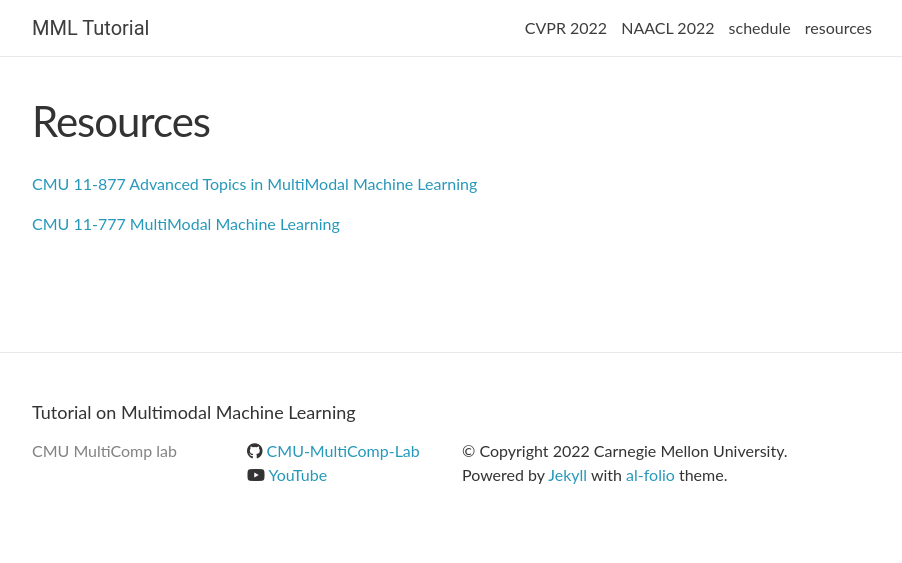
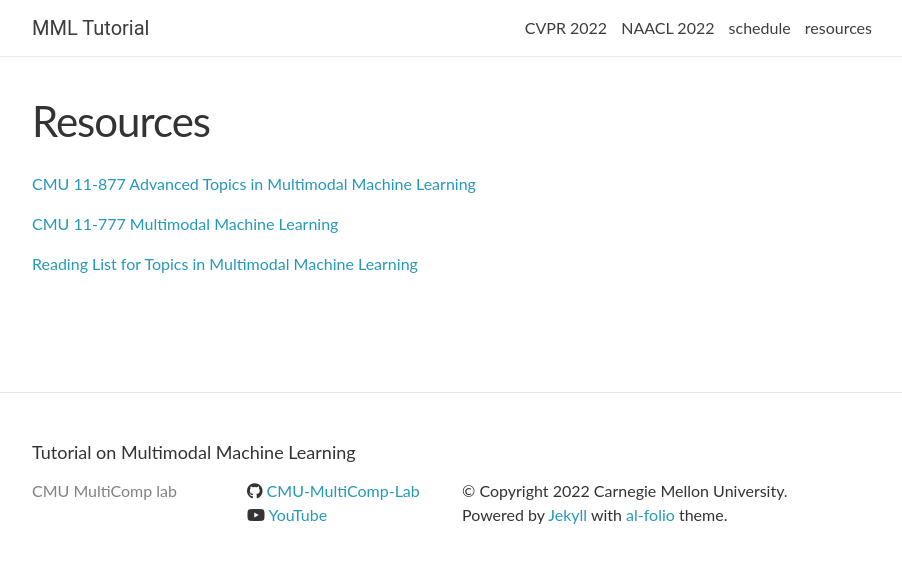
Before and after one commit to CMU-MultiComp-Lab/mmml-tutorial, a Jekyll site: the page built from _pages/resources.md, in a window 1280 px wide. Shown: the top 563 px of the page, without its empty margins (188-1090 px from the left). Built offline with Jekyll 4.4.1, drawn with Linux system fonts in a browser that asks for light colours; nearby versions of some CDN libraries; comment, search, counter and statistics services are not loaded.

Commit message:
Update resources.md

```diff
--- a/_pages/resources.md
+++ b/_pages/resources.md
@@ -4,6 +4,8 @@ permalink: /resources/
 title: Resources
 ---
 
-[CMU 11-877 Advanced Topics in MultiModal Machine Learning](https://cmu-multicomp-lab.github.io/adv-mmml-course/spring2022/)
+[CMU 11-877 Advanced Topics in Multimodal Machine Learning](https://cmu-multicomp-lab.github.io/adv-mmml-course/spring2022/)
 
-[CMU 11-777 MultiModal Machine Learning](https://cmu-multicomp-lab.github.io/mmml-course/fall2020/)
+[CMU 11-777 Multimodal Machine Learning](https://cmu-multicomp-lab.github.io/mmml-course/fall2020/)
+
+[Reading List for Topics in Multimodal Machine Learning](https://github.com/pliang279/awesome-multimodal-ml)
```
